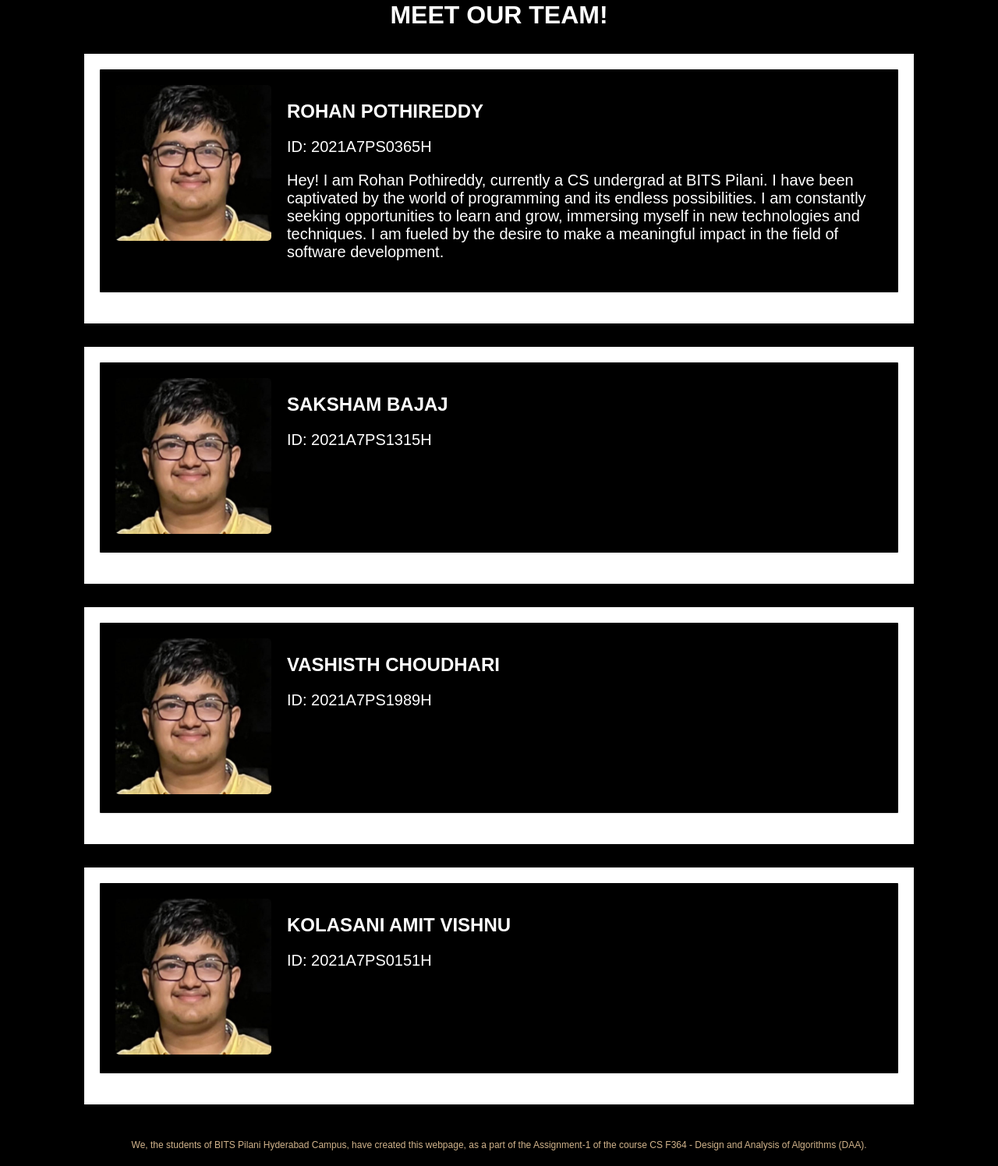
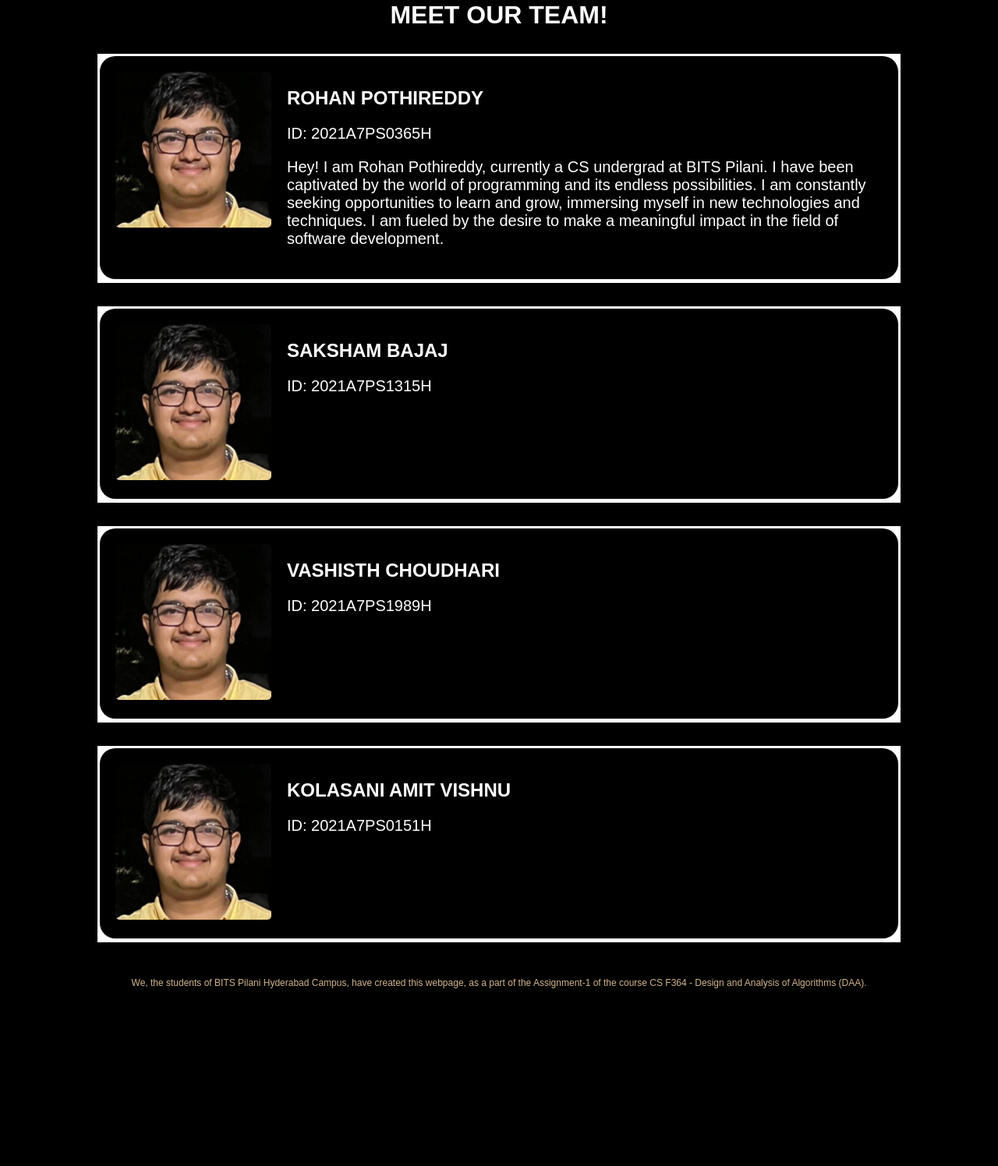
Before and after one commit to SakshamBajaj18/Convex-Hull, a Flask app: page /about-us in a window 1280 px wide. Shown: the part 69-1565 px from the top of the page at 78% size. After the commit the page ends 1337 px from the top, so only its background shows below. Run offline with Flask 3, Linux system fonts and the light colour scheme.

Commit message:
minor changes to about-us page

```diff
--- a/GUI/static/CSS/navigation.css
+++ b/GUI/static/CSS/navigation.css
@@ -37,7 +37,7 @@ body {
   .container {
     max-width: 600px;
     margin: 0 auto;
-    padding: 20px;
+    padding: 3px;
     background-color: white;
     border-radius: 10px;
     border: 10px solid black;
--- a/GUI/templates/about-us.html
+++ b/GUI/templates/about-us.html
@@ -27,9 +27,9 @@
     .member {
       display: flex;
       background-color: black;
-      border-radius: 1px;
+      border-radius: 20px;
       padding: 20px;
-      margin-bottom: 20px;
+      margin-bottom: 2px;
       box-shadow: 0 1px 2px rgba(0, 0, 0, 0.1);
     }
 
```
